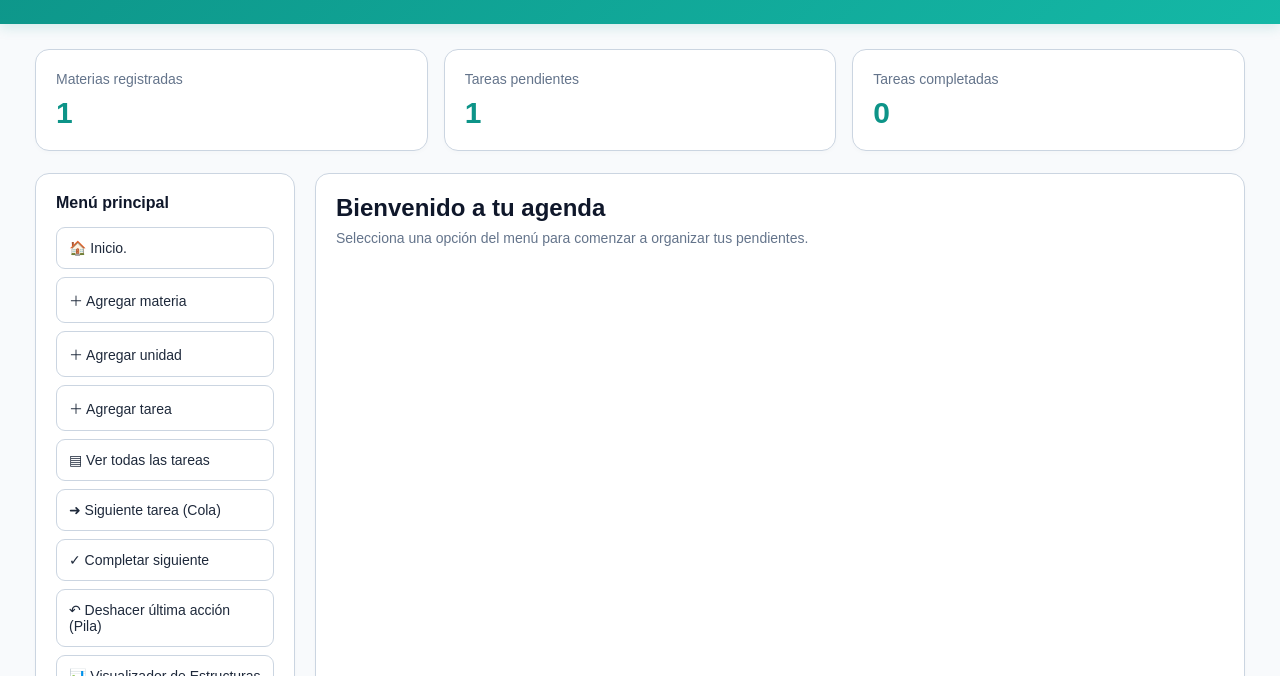
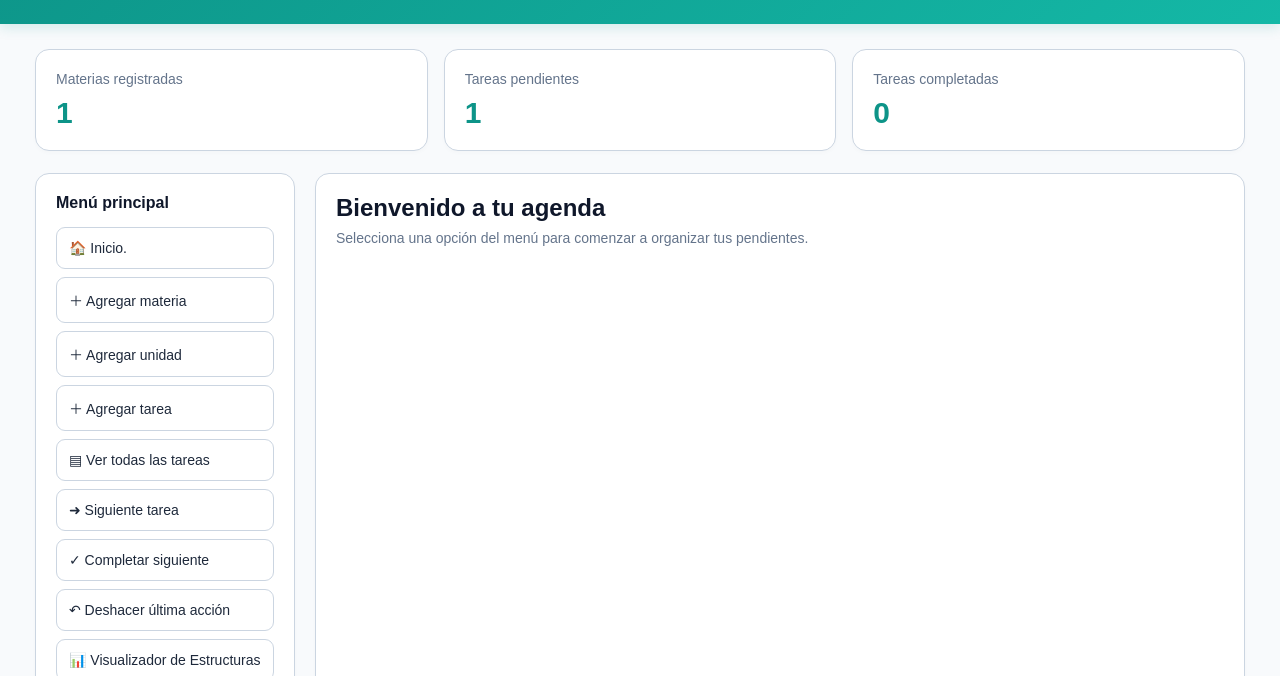
Before and after one commit to BrendaJaquelinePinedaGonzalez/Estructura-de-datos-, a plain HTML site: page index.html in a window 1280 px wide. Shown: the part 124-800 px from the top of the page. Drawn offline with Linux system fonts and the light colour scheme.

```diff
--- a/index.html
+++ b/index.html
@@ -43,14 +43,13 @@
             <button onclick="mostrarFormulario('unidad')">＋ Agregar unidad</button>
             <button onclick="mostrarFormulario('tarea')">＋ Agregar tarea</button>
             <button onclick="mostrarTodo()">▤ Ver todas las tareas</button>
-            <button onclick="siguienteTarea()">➜ Siguiente tarea (Cola)</button>
+            <button onclick="siguienteTarea()">➜ Siguiente tarea </button>
             <button onclick="completarSiguiente()">✓ Completar siguiente</button>
-            <button onclick="deshacer()">↶ Deshacer última acción (Pila)</button>
+            <button onclick="deshacer()">↶ Deshacer última acción </button>
             <button onclick="mostrarEstructuras()">📊 Visualizador de Estructuras</button>
             <button onclick="mostrarHistorial()">◷ Historial</button>
             <button onclick="mostrarCalendario()">▦ Calendario</button>
             <button onclick="mostrarCodigoC()">&lt;/&gt; Código fuente en C</button>
-            <!-- NUEVO BOTÓN PARA EL BUZÓN NETLIFY -->
             <button onclick="mostrarFormularioNetlify()">📬 Buzón de Comentarios</button>
         </aside>
 
```
